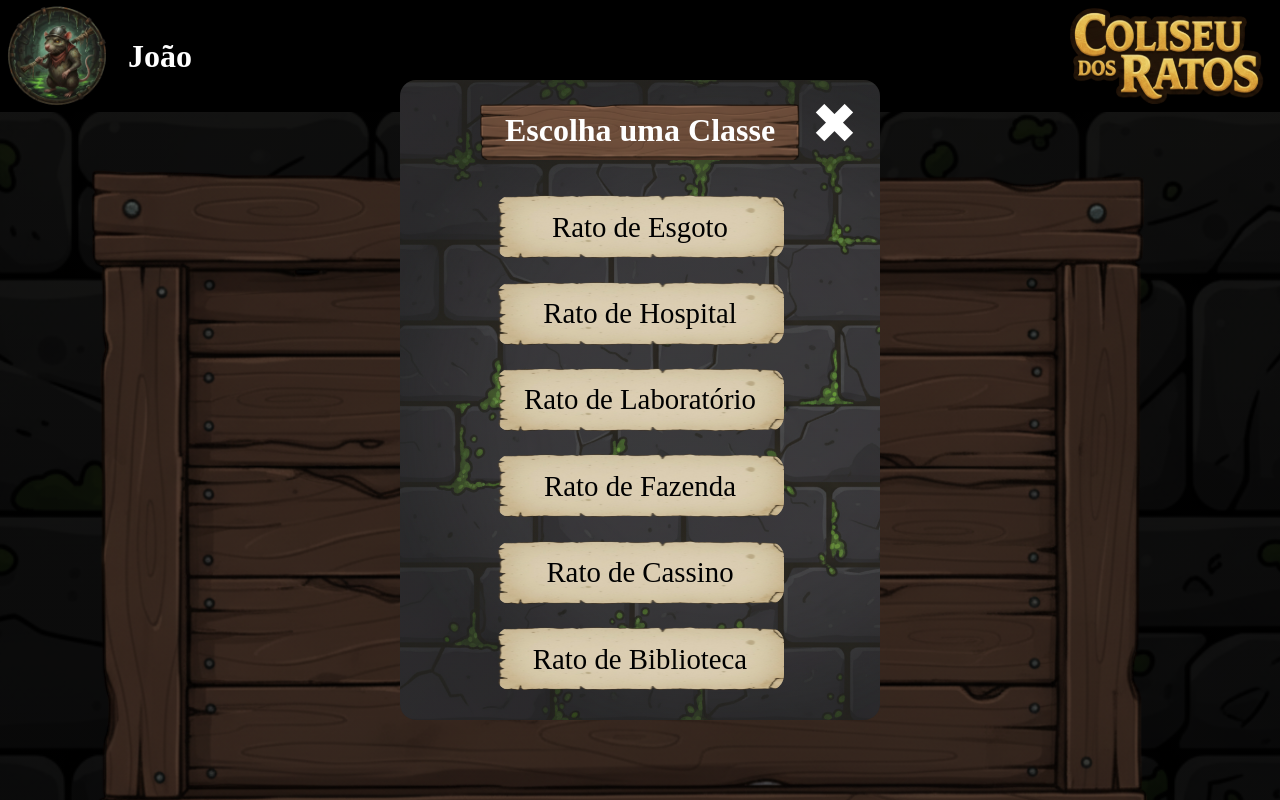
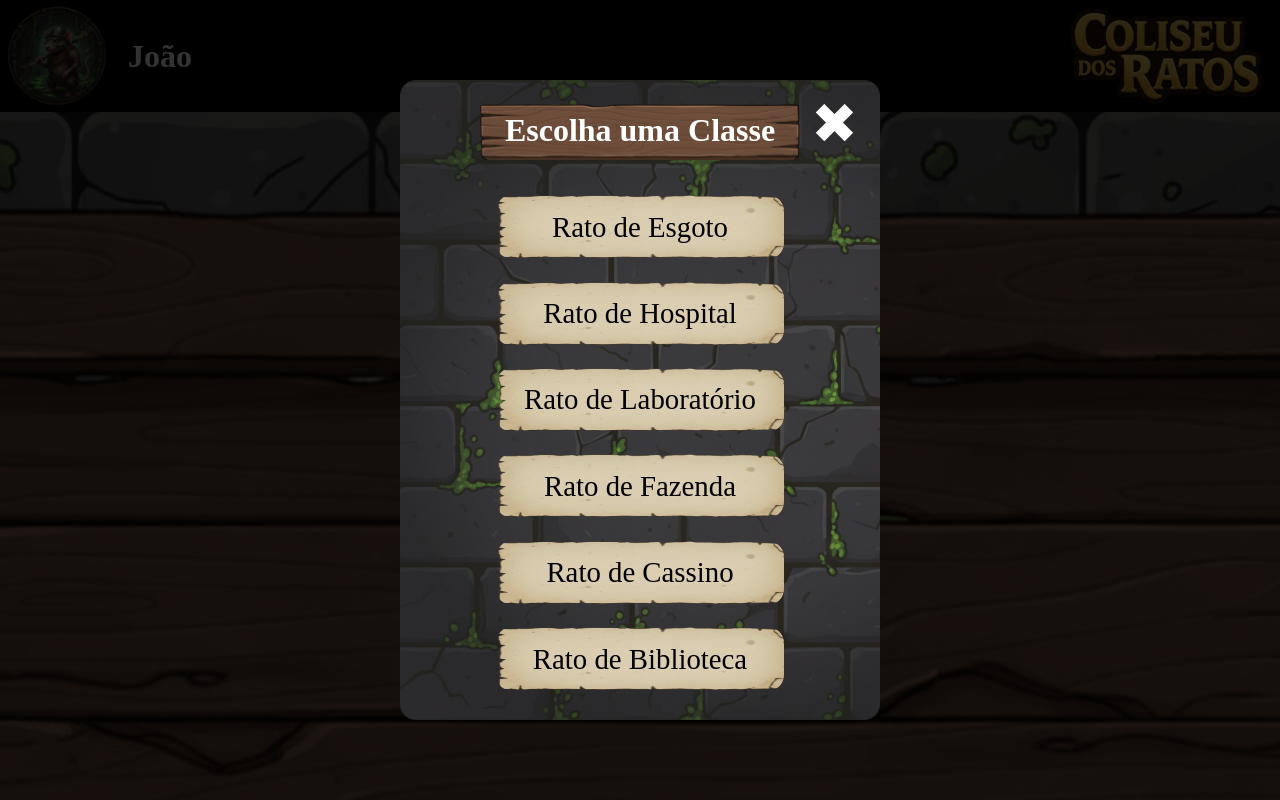
Before and after one commit to Gabriel-Maran/rinha-de-ratos-Web, a React (Vite) app in the folder FrontEnd/rinhaRatos/: page /home in a window 1280 px wide. Both pictures are taken after a click on the button "Adicionar Rato". Built offline with nearby package versions, Linux system fonts and the light colour scheme; a web font is replaced by a local one.

Commit message:
Melhora no Pop Up e adição de detalhes do rato escolhido
O sistema de escolha de rato foi iniciado assim como a parte que mostra a descrição do mesmo.

```diff
--- a/FrontEnd/rinhaRatos/src/components/Corpo.jsx
+++ b/FrontEnd/rinhaRatos/src/components/Corpo.jsx
@@ -3,27 +3,48 @@ import Botao from "./Botao";
 import SelcClassRato from "./SelcClassRato";
 import "../css/Corpo.css";
 
+const ETAPAS = {
+  FECHADO: 0,
+  SELECAO_CLASSE: 1,
+  DETALHES_CLASSE: 2
+};
+
 export default function Corpo() {
-  const [ativado, setAtivado] = useState(false);
-  const [estilo, setEstilo] = useState("corpo-container");
-  const [estilo2, setEstilo2] = useState("display");
-  const mostrarModal = () => {
-    setAtivado(true);
-    setEstilo("corpo-container-preto");
-    setEstilo2("display-preto");
+  const [etapaModal, setEtapaModal] = useState(ETAPAS.FECHADO);
+  const [classeSelecionada, setClasseSelecionada] = useState(null)
+
+  const mostrarSelecaoClasse = () => {
+    setEtapaModal(ETAPAS.SELECAO_CLASSE)
+  }
+
+  const fecharModal = () => {
+    setEtapaModal(ETAPAS.FECHADO);
+    setClasseSelecionada(null)
   };
+
+  const selecionarClasse = (classe) => {
+    setClasseSelecionada(classe)
+    setEtapaModal(ETAPAS.DETALHES_CLASSE)
+  }
+
+  const voltarParaSelecao = () => {
+    setEtapaModal(ETAPAS.SELECAO_CLASSE);
+    setClasseSelecionada(null)
+  }
   return (
     <>
-      <div className={estilo}>
+      <div className="corpo-container">
         <SelcClassRato
-          ativado={ativado}
-          setAtivado={setAtivado}
-          setEstilo={setEstilo}
-          setEstilo2={setEstilo2}
+          etapa={etapaModal}
+          etapas={ETAPAS}
+          onClose={fecharModal}
+          onSlctClasse={selecionarClasse}
+          onVoltar={voltarParaSelecao}
+          classe={classeSelecionada}
         />
-        <div className={estilo2}>
+        <div className={`conteudo-principal ${etapaModal != ETAPAS.FECHADO ? 'escurecer' : ''}`}>
           <Botao
-            button={{ onClick: mostrarModal }}
+            button={{ onClick: mostrarSelecaoClasse }}
             acaoBtn={"Adicionar Rato"}
           />
         </div>
--- /dev/null
+++ b/FrontEnd/rinhaRatos/src/components/DetalhesDaClasse.jsx
@@ -0,0 +1,35 @@
+import RatoEsgoto from "../assets/classeRatos/RatoEsgoto.png";
+import Input from "../components/Input"
+import "../css/SelcClassRato.css";
+
+export default function DetalhesDaClasse({ classe, onConfirmar }) {
+
+  let nomeRato;/* Parte que pega da api o nome default do id do rato*/
+  let descRato;
+
+  nomeRato = "Fedoroso"
+  descRato = "O rato de esgoto é um sobrevivente nato das profundezas urbanas — pequeno, ágil e astuto. Com pelos úmidos e olhar desconfiado, ele percorre túneis e sombras em busca de restos e oportunidades, adaptando-se a qualquer ambiente. É o verdadeiro símbolo da resistência silenciosa no submundo das cidades."
+
+  return (
+    <>
+      <div className="titulo">
+        <h1>{classe}</h1>
+      </div>
+      <div className="detalhes-conteudo">
+        <Input
+          input={{
+            type: "text",
+            placeholder: nomeRato
+          }}
+        />
+        <div className="descEFoto">
+          <img src={RatoEsgoto} />
+          <div className="desc"><p>{descRato}</p>
+          </div>
+        </div>
+        {/* Adicionar um botão de Voltar e Confirmar */}
+        <button onClick={onConfirmar}>Confirmar</button>
+      </div>
+    </>
+  );
+};
--- a/FrontEnd/rinhaRatos/src/components/Header.jsx
+++ b/FrontEnd/rinhaRatos/src/components/Header.jsx
@@ -3,7 +3,9 @@ import Logo from "../assets/Logo_Coliseu_dos_Ratos.svg";
 import "../css/Header.css";
 
 export default function Header() {
-  const nomePlayer = "João";
+  let nomePlayer; /* Parte que vai receber o nome do player da api */
+
+  nomePlayer = "João";
 
   return (
     <>
--- a/FrontEnd/rinhaRatos/src/components/SelcClassRato.jsx
+++ b/FrontEnd/rinhaRatos/src/components/SelcClassRato.jsx
@@ -1,34 +1,41 @@
+import React from 'react'
+import SelecaoDeClasse from "./SelecaoDeClasse.jsx";
+import DetalhesDaClasse from "./DetalhesDaClasse.jsx";
 import "../css/SelcClassRato.css";
 
-export default function SelcClassRato({ ativado, setAtivado, setEstilo, setEstilo2 }) {
-  const handleClose = () => {
-    setAtivado(false);
-    setEstilo("corpo-container");
-    setEstilo2("display");
+export default function SelcClassRato({ etapa, etapas, onClose, onSlctClasse, onVoltar, classe }) {
+  if (etapa === etapas.FECHADO) {
+    return null;
   }
-  if (ativado) {
+
+  let conteudoModal;
+
+  switch (etapa) {
+    case etapas.SELECAO_CLASSE:
+      conteudoModal = <SelecaoDeClasse onSlctClasse={onSlctClasse} />
+      break;
+    case etapas.DETALHES_CLASSE:
+      conteudoModal = (
+        <DetalhesDaClasse
+          classe={classe}
+          onConfirmar={onClose}
+        />
+      );
+      break
+    default:
+      conteudoModal = null
+  }
+
   return (
     <>
       <div className="bgSelcClass">
         <div className="containerSelcClass">
-            <div className="titulo">
-              <h1>Escolha uma Classe</h1>
-            </div>
-            <button className="sair" onClick={handleClose}>
+          <button className="sair" onClick={onClose}>
             ✖
           </button>
-          </div>
-          <div className="opcoesClasse">
-            <button>Rato de Esgoto</button>
-            <button>Rato de Hospital</button>
-            <button>Rato de Laboratório</button>
-            <button>Rato de Fazenda</button>
-            <button>Rato de Cassino</button>
-            <button>Rato de Biblioteca</button>
+          {conteudoModal}
         </div>
       </div>
     </>
   );
 }
-  return null;
-}
--- /dev/null
+++ b/FrontEnd/rinhaRatos/src/components/SelecaoDeClasse.jsx
@@ -0,0 +1,30 @@
+import React from 'react'
+import "../css/SelcClassRato.css";
+
+export default function SelecaoDeClasse({ onSlctClasse }) {
+    const classes = [
+        "Rato de Esgoto",
+        "Rato de Hospital",
+        "Rato de Laboratório",
+        "Rato de Fazenda",
+        "Rato de Cassino",
+        "Rato de Biblioteca"
+    ];
+    return (
+        <>
+            <div className="titulo">
+                <h1>Escolha uma Classe</h1>
+            </div>
+            <div className="opcoesClasse">
+                {classes.map(classe => (
+                    <button
+                        key={classe}
+                        onClick={() => onSlctClasse(classe)}
+                    >
+                        {classe}
+                    </button>
+                ))}
+            </div>
+        </>
+    )
+}
--- a/FrontEnd/rinhaRatos/src/css/Corpo.css
+++ b/FrontEnd/rinhaRatos/src/css/Corpo.css
@@ -1,8 +1,11 @@
-.corpo-container{
-    background-image: linear-gradient(rgba(55, 51, 51, 0.5), rgba(55, 51, 51,0.5)), url(../assets/backgrounds/bgHome.svg);
-    background-size: cover;  /* Essa maravilha faz a imagem cobrir todo o site */
-    background-position: center;  /* Deixa a posição da imagem de fundo no centro */
-    background-attachment: fixed; /* Faz ela ficar presa */
+.corpo-container {
+    background-image: linear-gradient(rgba(55, 51, 51, 0.5), rgba(55, 51, 51, 0.5)), url(../assets/backgrounds/bgHome.svg);
+    background-size: cover;
+    /* Essa maravilha faz a imagem cobrir todo o site */
+    background-position: center;
+    /* Deixa a posição da imagem de fundo no centro */
+    background-attachment: fixed;
+    /* Faz ela ficar presa */
 
     height: 100vh;
     width: 100%;
@@ -10,48 +13,26 @@
     display: flex;
     align-items: center;
     flex-direction: column;
-    overflow: hidden; /* Isso aqui serve pra esconder o scroll */
+
+    /* Isso aqui serve pra esconder o scroll */
+    overflow: hidden;
+
     justify-content: center;
 }
 
-.corpo-container-preto{
-    background-image: linear-gradient(rgba(0, 0, 0, 0.8), rgba(0, 0, 0, 0.8)), url(../assets/backgrounds/bgHome.svg);
-    background-size: cover;  /* Essa maravilha faz a imagem cobrir todo o site */
-    background-position: center;  /* Deixa a posição da imagem de fundo no centro */
-    background-attachment: fixed; /* Faz ela ficar presa */
-
-    height: 100vh;
-    width: 100%;
+.conteudo-principal {
+    background-image: url(../assets/displayMadeira.svg);
+    background-size: cover;
+    width: 115rem;
+    min-height: 43rem;
+    margin-top: 18rem;
 
     display: flex;
     align-items: center;
     flex-direction: column;
-    overflow: hidden; /* Isso aqui serve pra esconder o scroll */
+
+     /* Isso aqui serve pra esconder o scroll */
+    overflow: hidden;
+
     justify-content: center;
 }
-
-.display{
-    background-image: url(../assets/placaMadeiraFundo.png);
-    background-size: cover;
-    width: 100%;
-    height: 100rem;
-
-    display: flex;
-    align-items: center;
-    flex-direction: column;
-    overflow: hidden; /* Isso aqui serve pra esconder o scroll */
-    justify-content: center;
-}
-
-.display-preto{
-    background-image: linear-gradient(rgba(0, 0, 0, 0.5), rgba(0, 0, 0, 0.5)), url(../assets/placaMadeiraFundo.png);
-    background-size: cover;
-    width: 100%;
-    height: 100rem;
-
-    display: flex;
-    align-items: center;
-    flex-direction: column;
-    overflow: hidden; /* Isso aqui serve pra esconder o scroll */
-    justify-content: center;
-}
--- a/FrontEnd/rinhaRatos/src/css/SelcClassRato.css
+++ b/FrontEnd/rinhaRatos/src/css/SelcClassRato.css
@@ -1,9 +1,24 @@
 .bgSelcClass{
+    /* Torna o overlay de tela inteira */
+    position: fixed;
+    top: 0;
+    left: 0;
+    width: 100vw;
+    height: 100vh;
+
+    /* Serve pra deixar o fundo semi-transparente e preto */
+    background-color: rgba(0, 0, 0, 0.8);
+
+    display: flex;
+    justify-content: center;
+    align-items: center;
+
+    z-index: 1000; /* Deixar acima dos componentes */
+}
+
+.containerSelcClass {
     background-image: linear-gradient(rgba(79, 81, 83, 0.3), rgba(79, 81, 83, 0.3)),url('../assets/backgrounds/bgLogin.png');
     background-size: cover;
-    display: flex;
-    position: absolute;
-    z-index: 1000;
     border-radius: 1rem;
     flex-direction: column;
     width: 30rem;
@@ -11,7 +26,14 @@
     text-align: center;
     font-family: 'Fondamento', 'fantasy';
     font-weight: lighter;
-    z-index: 1000;
+
+    /* Deixar a posição do butão 'sair' certa */
+    position: relative;
+
+    /* Pro conteúdo ficar organizado*/
+    display: flex;
+    flex-direction: column;
+    align-items: center;
 }
 
 .titulo{
@@ -25,6 +47,7 @@
     color: white;
     user-select: none;
 }
+
 .titulo h1{
     margin: 0;
     padding: 0.5rem;
@@ -64,3 +87,27 @@
     font-family: 'Fondamento', 'fantasy';
     cursor: pointer;
 }
+
+.detalhes-conteudo{
+    display: flex;
+    align-items: center;
+    flex-direction: column;
+}
+
+.descEFoto img{
+    width: 10rem;
+    height: 10rem;
+}
+
+.descEFoto{
+    margin: 2rem 2rem 2rem;
+    display: flex;
+    justify-content: end;
+    align-items: center;
+}
+
+.desc{
+    background-color: white;
+    padding: 0.3rem;
+    border-radius: 2rem;
+}
--- a/FrontEnd/rinhaRatos/src/pages/Inicio.jsx
+++ b/FrontEnd/rinhaRatos/src/pages/Inicio.jsx
@@ -4,8 +4,8 @@ import Corpo from "../components/Corpo";
 export default function Inicio() {
   return (
     <>
-      <Header />
-      <Corpo />
+        <Header />
+        <Corpo />
     </>
   );
 }
```
Also changed, not shown: FrontEnd/rinhaRatos/src/assets/displayMadeira.svg (added), FrontEnd/rinhaRatos/src/assets/placaMadeiraFundo.png (deleted). Lines whose indentation alone changed are shown as unchanged.
